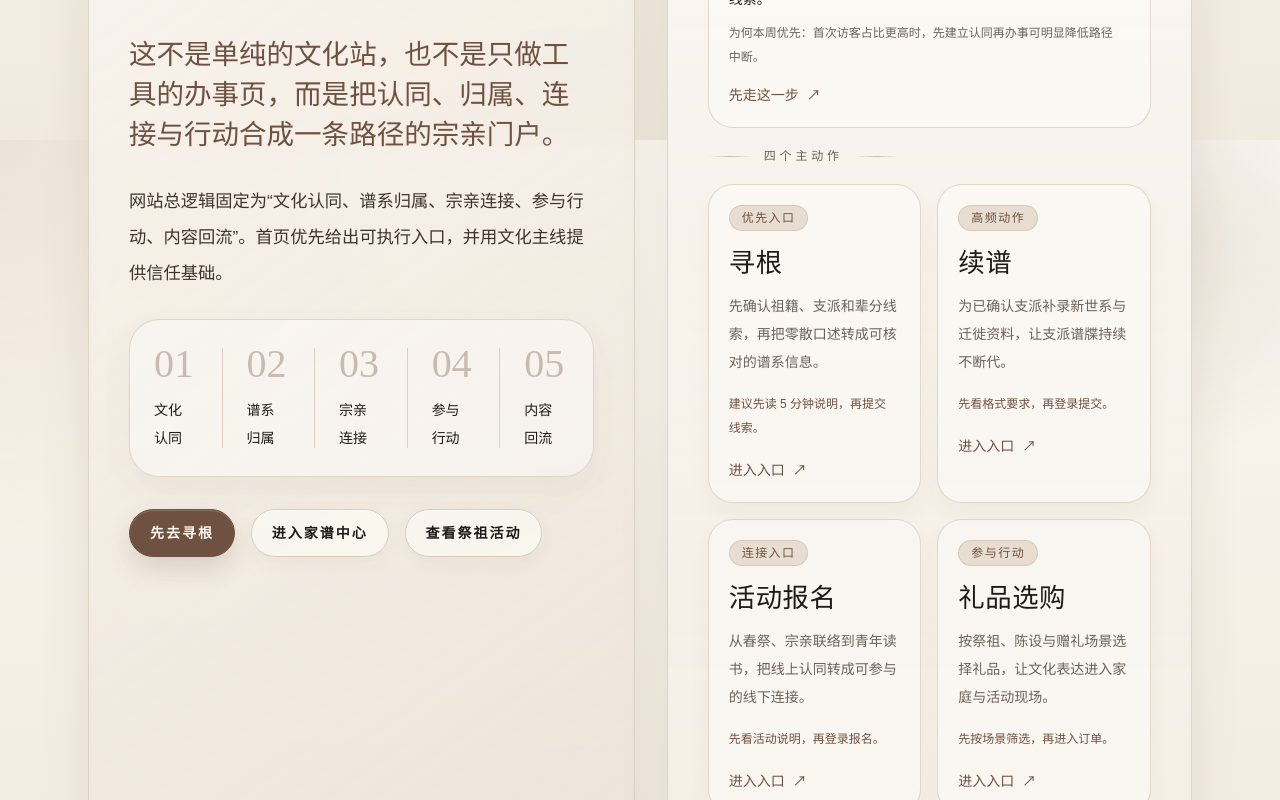
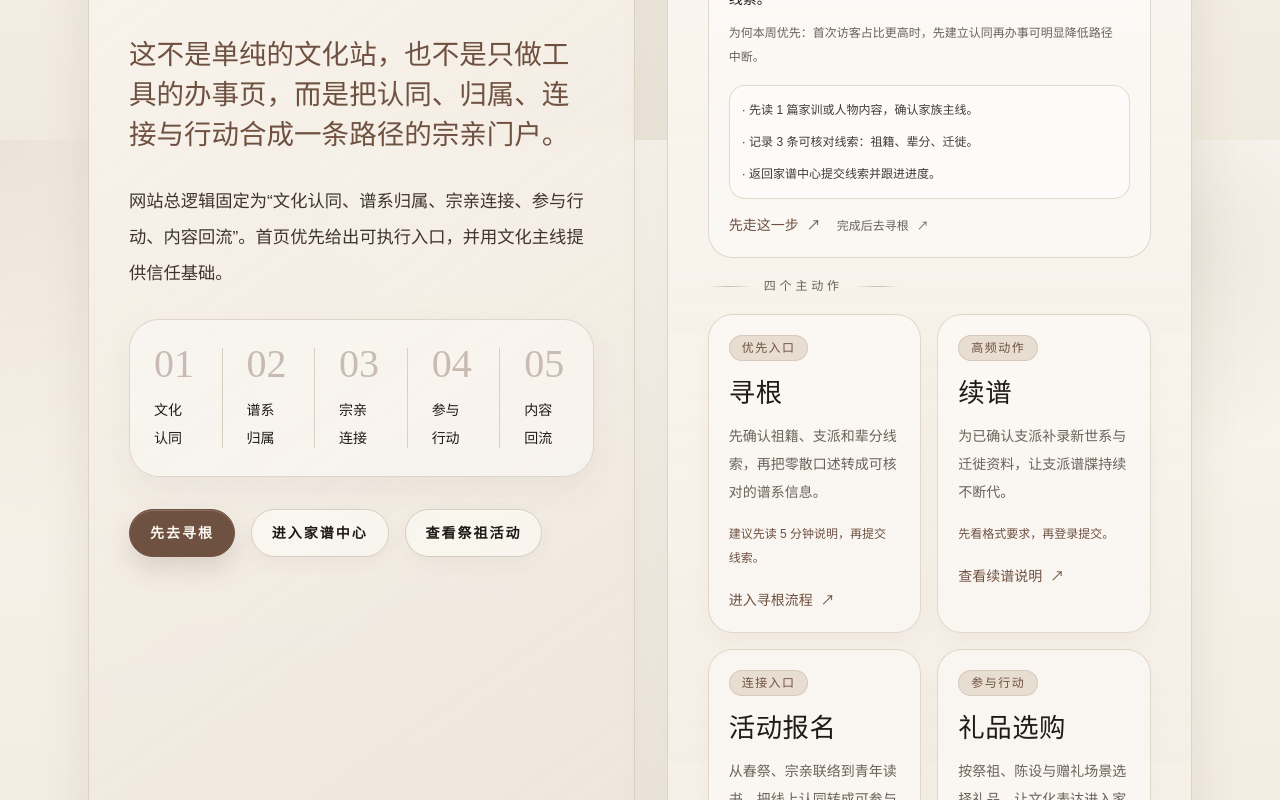
Before and after one commit to qzl0215/qianfamily, a Next.js app: page / in a window 1280 px wide. Shown: the part 660-1460 px from the top of the page. Built offline with nearby package versions, Linux system fonts and the light colour scheme.

Commit message:
feat: refine home decision flow and update evolution docs

```diff
--- a/components/portal/PortalHomePage.tsx
+++ b/components/portal/PortalHomePage.tsx
@@ -23,8 +23,15 @@ export function PortalHomePage() {
     title: "本周推荐先做一步",
     summary: "如果你是第一次来站，先读 10 分钟文化传承，再进入寻根提交线索。",
     reason: "为何本周优先：首次访客占比更高时，先建立认同再办事可明显降低路径中断。",
+    checklist: [
+      "先读 1 篇家训或人物内容，确认家族主线。",
+      "记录 3 条可核对线索：祖籍、辈分、迁徙。",
+      "返回家谱中心提交线索并跟进进度。",
+    ],
     href: "/heritage/",
     actionLabel: "先走这一步",
+    nextHref: "/genealogy/find-roots/",
+    nextActionLabel: "完成后去寻根",
   };
 
   return (
@@ -99,11 +106,25 @@ export function PortalHomePage() {
                   </p>
                   <p className="mt-3 text-sm leading-7 text-ink">{weeklyFocus.summary}</p>
                   <p className="mt-2 text-xs leading-6 text-muted">{weeklyFocus.reason}</p>
+                  <div className="mt-4 space-y-2 rounded-[1rem] border border-line/70 bg-white/[0.45] p-3">
+                    {weeklyFocus.checklist.map((item) => (
+                      <p key={item} className="text-xs leading-6 text-ink/85">
+                        · {item}
+                      </p>
+                    ))}
+                  </div>
                   <Link
                     href={weeklyFocus.href}
                     className="mt-4 inline-flex items-center gap-2 text-sm font-medium text-accent underline-offset-4 hover:underline"
                   >
                     {weeklyFocus.actionLabel}
+                    <span aria-hidden="true">↗</span>
+                  </Link>
+                  <Link
+                    href={weeklyFocus.nextHref}
+                    className="ml-4 mt-4 inline-flex items-center gap-2 text-xs font-medium text-muted underline-offset-4 hover:text-ink hover:underline"
+                  >
+                    {weeklyFocus.nextActionLabel}
                     <span aria-hidden="true">↗</span>
                   </Link>
                 </div>
@@ -129,7 +150,7 @@ export function PortalHomePage() {
                         {action.note}
                       </p>
                       <span className="mt-5 inline-flex items-center gap-2 text-sm font-medium text-accent underline-offset-4 group-hover:underline">
-                        进入入口
+                        {action.actionLabel ?? "进入入口"}
                         <span aria-hidden="true">↗</span>
                       </span>
                     </Link>
@@ -161,6 +182,9 @@ export function PortalHomePage() {
               <h2 className="section-title">按当前状态进入，不必从头浏览全部频道</h2>
               <p className="section-copy">
                 首次来访者最容易迷失在信息里。把路径改成“按状态分流”，可显著缩短决策时间并提高行动转化。
+              </p>
+              <p className="text-sm leading-7 text-accent">
+                默认起步建议：若你还不确定从哪里开始，请先选择“我是第一次来站”。
               </p>
             </div>
             <div className="mt-10 grid gap-5 sm:grid-cols-2 xl:grid-cols-4">
--- a/lib/portal-content.ts
+++ b/lib/portal-content.ts
@@ -8,6 +8,7 @@ export type PortalAction = {
   href: string;
   summary: string;
   note: string;
+  actionLabel?: string;
   status?: string;
 };
 
@@ -112,6 +113,7 @@ export const homePrimaryActions: PortalAction[] = [
     href: "/genealogy/find-roots/",
     summary: "先确认祖籍、支派和辈分线索，再把零散口述转成可核对的谱系信息。",
     note: "建议先读 5 分钟说明，再提交线索。",
+    actionLabel: "进入寻根流程",
     status: "优先入口",
   },
   {
@@ -119,6 +121,7 @@ export const homePrimaryActions: PortalAction[] = [
     href: "/genealogy/continue/",
     summary: "为已确认支派补录新世系与迁徙资料，让支派谱牒持续不断代。",
     note: "先看格式要求，再登录提交。",
+    actionLabel: "查看续谱说明",
     status: "高频动作",
   },
   {
@@ -126,6 +129,7 @@ export const homePrimaryActions: PortalAction[] = [
     href: "/events/upcoming/",
     summary: "从春祭、宗亲联络到青年读书，把线上认同转成可参与的线下连接。",
     note: "先看活动说明，再登录报名。",
+    actionLabel: "查看近期活动",
     status: "连接入口",
   },
   {
@@ -133,6 +137,7 @@ export const homePrimaryActions: PortalAction[] = [
     href: "/gifts/catalog/",
     summary: "按祭祖、陈设与赠礼场景选择礼品，让文化表达进入家庭与活动现场。",
     note: "先按场景筛选，再进入订单。",
+    actionLabel: "按场景选礼品",
     status: "参与行动",
   },
 ];
```
Also changed, not shown: 5 other files (tests, documents, lock files or other folders).
